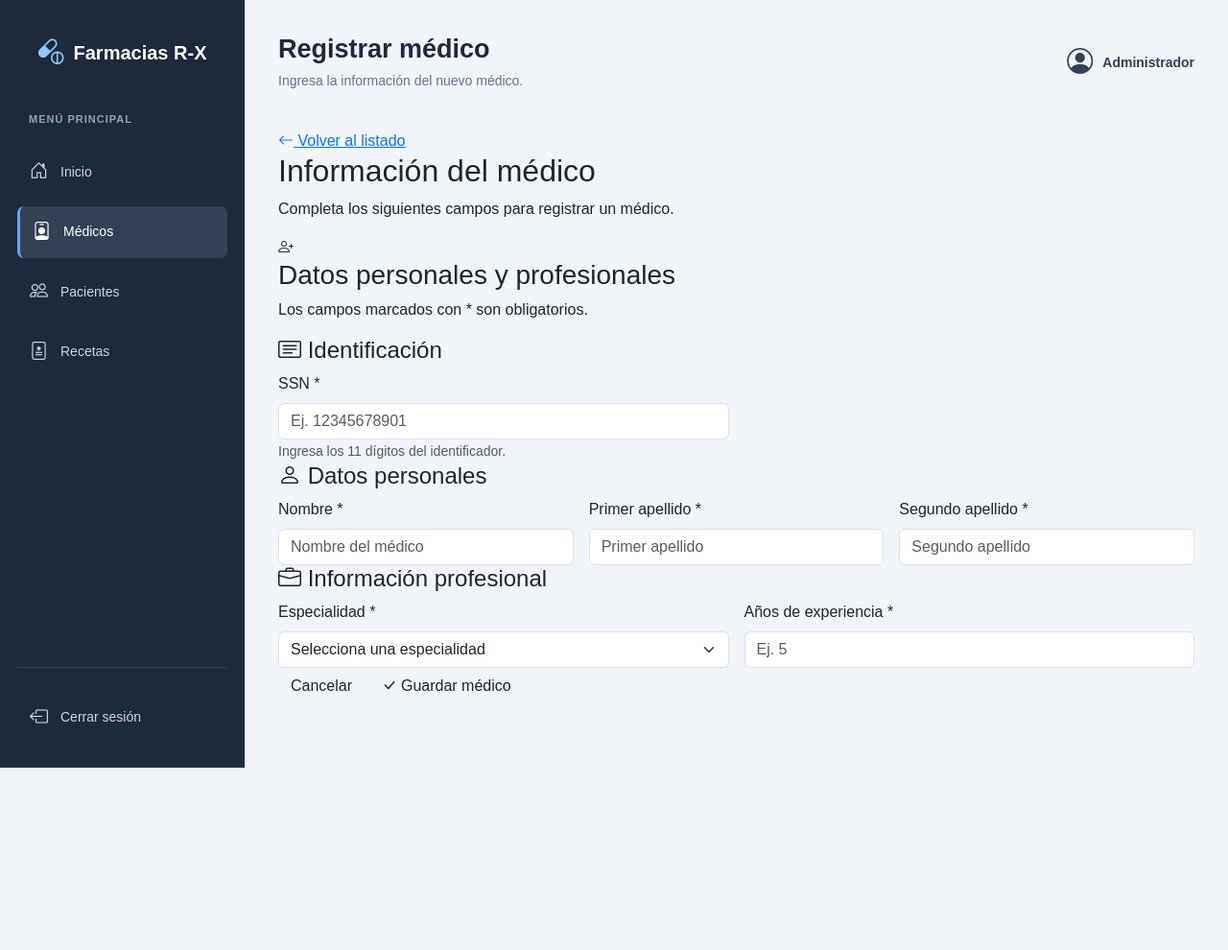
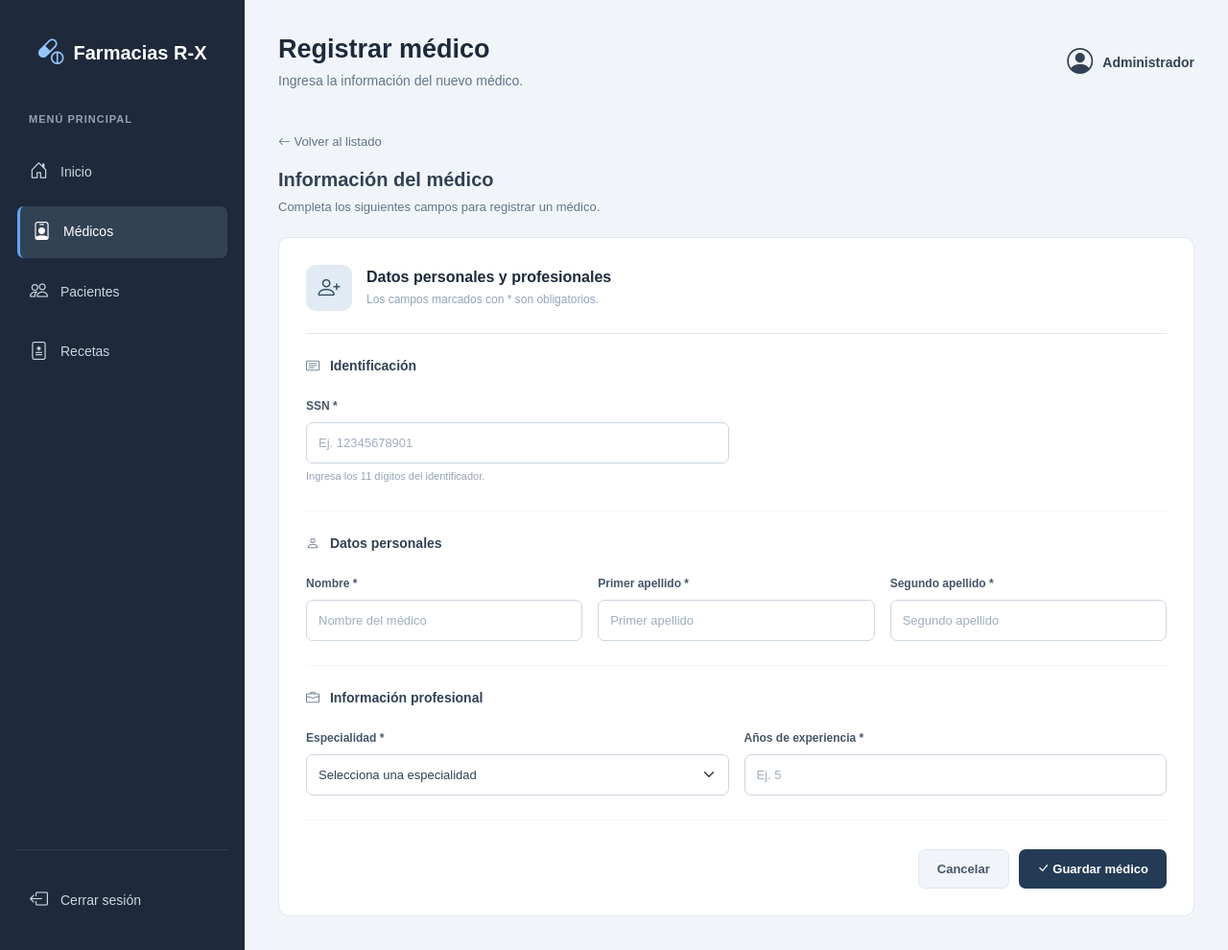
Before and after one commit to ErickGlezZ/PF_Farmacia_WEB, a PHP site: page /frontend/pages/medicos/registrar.php in a window 1280 px wide. Shown: the whole page at 96% size. Before the commit the page ends 800 px from the top, so only its background shows below. Run offline with PHP 8.4, Linux system fonts and the light colour scheme.

Commit message:
Actualizar enlaces de estilos CSS en las páginas de registrar médico y registrar paciente

```diff
--- a/frontend/pages/medicos/registrar.php
+++ b/frontend/pages/medicos/registrar.php
@@ -28,7 +28,7 @@ unset($_SESSION['datos_medico']);
     <!-- CSS personalizado -->
     <link rel="stylesheet" href="../../css/dashboard.css">
     <link rel="stylesheet" href="../../css/listados.css">
-    <link rel="stylesheet" href="../../css/registrar_medico.css">
+    <link rel="stylesheet" href="../../css/registrar.css">
 </head>
 
 <body>
--- a/frontend/pages/pacientes/consultar.php
+++ b/frontend/pages/pacientes/consultar.php
@@ -103,7 +103,7 @@ if (!in_array($tipoMensaje, ['success', 'danger', 'warning', 'info'], true)) {
                     <span>Pacientes</span>
                 </a>
 
-                <a href="../recetas/listar.php" class="menu-enlace">
+                <a href="../recetas/consultar.php" class="menu-enlace">
                     <i class="bi bi-file-medical"></i>
                     <span>Recetas</span>
                 </a>
--- a/frontend/pages/pacientes/registrar.php
+++ b/frontend/pages/pacientes/registrar.php
@@ -36,7 +36,7 @@ $medicos = $farmacia->listarMedicos();
     <!-- CSS personalizado -->
     <link rel="stylesheet" href="../../css/dashboard.css">
     <link rel="stylesheet" href="../../css/listados.css">
-    <link rel="stylesheet" href="../../css/registrar_paciente.css">
+    <link rel="stylesheet" href="../../css/registrar.css">
 </head>
 
 <body>
```
